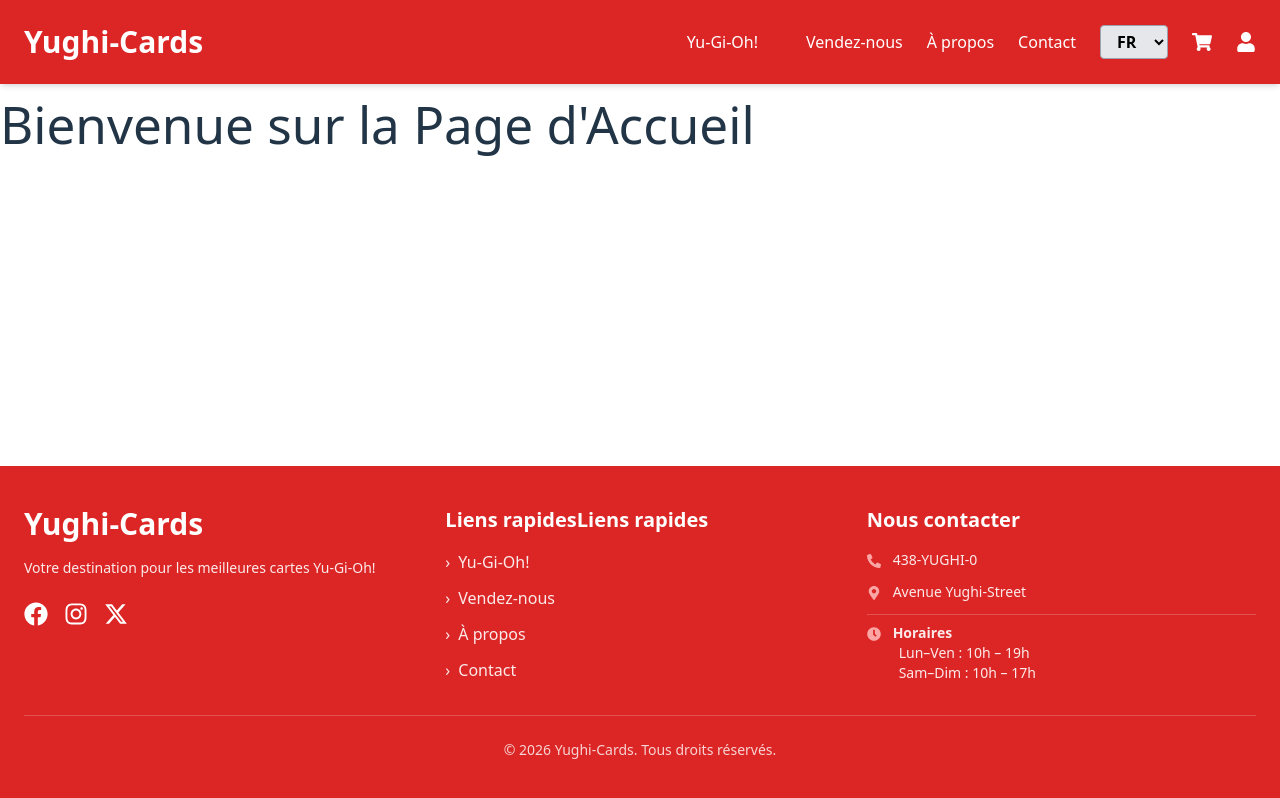
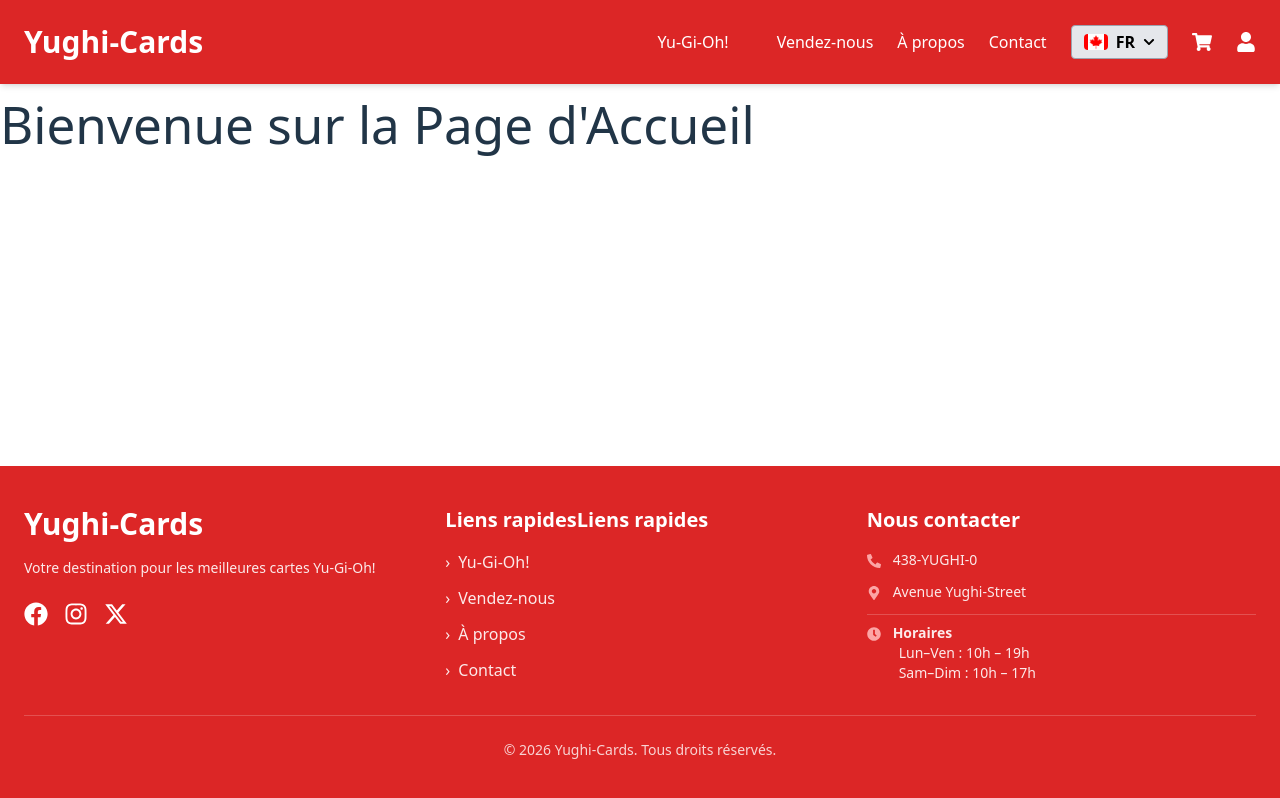
Before and after one commit to ZohnHadley/yughicards_420-666-AL, a React app in the folder frontend/: page / in a window 1280 px wide. Built offline with nearby package versions, Linux system fonts and the light colour scheme; the HTML template or start-up script is replaced by a standard one.

Commit message:
photo ajoutée asélection des langues

```diff
--- a/frontend/src/components/Navbar.jsx
+++ b/frontend/src/components/Navbar.jsx
@@ -1,10 +1,30 @@
-import React from "react";
+import React, { useState, useRef, useEffect } from "react";
 import { Link } from "react-router-dom";
 import { translations, languages } from "../locales/index.js";
-import { FaShoppingCart, FaUser } from "react-icons/fa";
+import { FaShoppingCart, FaUser, FaChevronDown } from "react-icons/fa";
 
 export default function Navbar({ language, setLanguage }) {
-    const t = translations[language]?.navbar
+    const t = translations[language]?.navbar;
+    const [isDropdownOpen, setIsDropdownOpen] = useState(false);
+
+    const dropdownRef = useRef(null);
+
+    const currentLang = languages.find(lang => lang.code === language);
+
+    // ✅ Ferme le dropdown si on clique ailleurs
+    useEffect(() => {
+        function handleClickOutside(event) {
+            if (dropdownRef.current && !dropdownRef.current.contains(event.target)) {
+                setIsDropdownOpen(false);
+            }
+        }
+
+        document.addEventListener("mousedown", handleClickOutside);
+
+        return () => {
+            document.removeEventListener("mousedown", handleClickOutside);
+        };
+    }, []);
 
     return (
         <nav className="bg-red-600 shadow-md py-6 px-6 flex items-center justify-between fixed top-0 left-0 w-full z-50">
@@ -46,20 +66,43 @@
                     </Link>
                 </li>
 
-                {/* Sélecteur de langue - maintenant dans un <li> */}
-                <li>
-                    <select
-                        value={language}
-                        onChange={(e) => setLanguage(e.target.value)}
+                {/* Dropdown langue */}
+                <li className="relative" ref={dropdownRef}>
+                    <button
+                        onClick={() => setIsDropdownOpen(!isDropdownOpen)}
                         className="bg-gray-200 text-black font-semibold border border-gray-400 rounded px-3 py-1
-                                   hover:bg-gray-300 transition"
+                                   hover:bg-gray-300 transition flex items-center gap-2"
                     >
-                        {languages.map(lang => (
-                            <option key={lang.code} value={lang.code}>
-                                {lang.shortCode}
-                            </option>
-                        ))}
-                    </select>
+                        <img
+                            src={currentLang?.flag}
+                            alt={currentLang?.name}
+                            className="w-6 h-4 object-cover rounded"
+                        />
+                        <span>{currentLang?.shortCode}</span>
+                        <FaChevronDown className="text-xs" />
+                    </button>
+
+                    {isDropdownOpen && (
+                        <div className="absolute top-full mt-1 bg-white border border-gray-300 rounded shadow-lg overflow-hidden min-w-full">
+                            {languages.map(lang => (
+                                <button
+                                    key={lang.code}
+                                    onClick={() => {
+                                        setLanguage(lang.code);
+                                        setIsDropdownOpen(false);
+                                    }}
+                                    className="w-full px-3 py-2 hover:bg-gray-100 flex items-center gap-2 text-left"
+                                >
+                                    <img
+                                        src={lang.flag}
+                                        alt={lang.name}
+                                        className="w-6 h-4 object-cover rounded"
+                                    />
+                                    <span className="text-black">{lang.shortCode}</span>
+                                </button>
+                            ))}
+                        </div>
+                    )}
                 </li>
 
                 {/* Icônes */}
```
